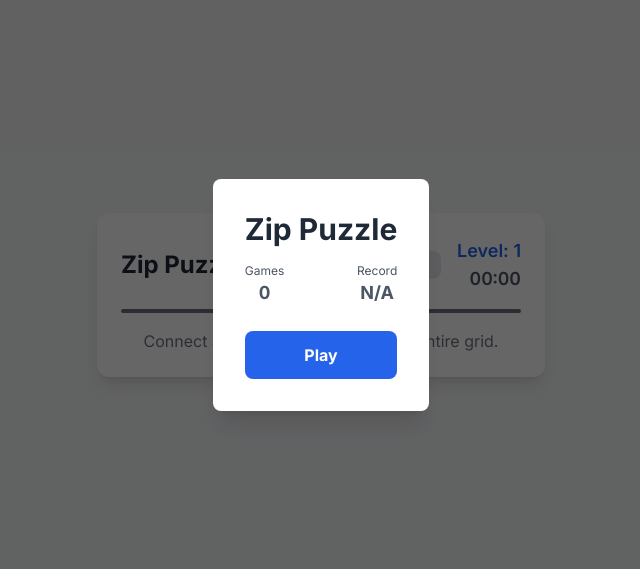
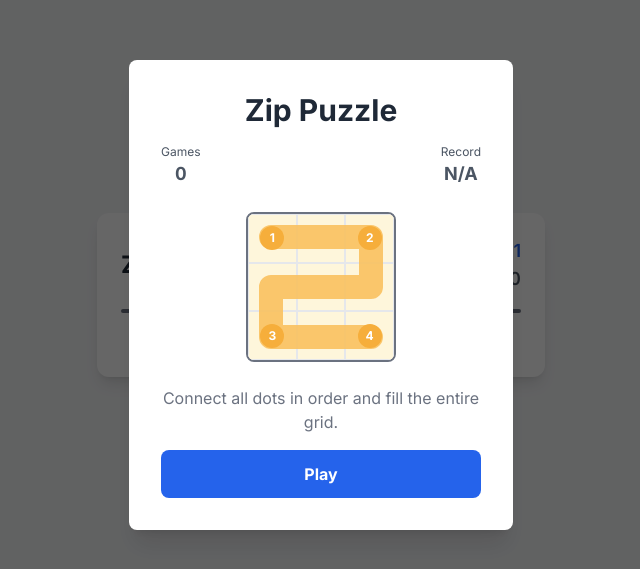
Before and after one commit to estevanmaito/zip, a plain HTML site: page index.html in a window 1280 px wide. Shown: the part 105-674 px from the top of the page, without its empty margins (319-959 px from the left). Drawn offline with nearby package versions, Linux system fonts and the light colour scheme.

Commit message:
create demo

```diff
--- a/index.html
+++ b/index.html
@@ -107,6 +107,57 @@
                     background: transparent;
                 }
             }
+            /* Demo grid styles */
+            .demo-grid-container {
+                display: grid;
+                grid-template-columns: repeat(3, 1fr);
+                grid-template-rows: repeat(3, 1fr);
+                width: 150px;
+                height: 150px;
+                margin: 0 auto;
+                position: relative;
+            }
+            .demo-grid-cell {
+                width: 100%;
+                height: 100%;
+                border: 1px solid #e5e7eb;
+                display: flex;
+                justify-content: center;
+                align-items: center;
+                position: relative;
+            }
+            .demo-grid-cell.path-middle {
+                background-color: #fef6db;
+            }
+            .demo-grid-cell .number-circle {
+                width: 1.5rem;
+                height: 1.5rem;
+                font-size: 0.75rem;
+                font-weight: 900;
+                z-index: 30;
+                position: relative;
+                background-color: #1f2937; /* gray-800 - default */
+                color: white;
+                border-radius: 9999px;
+                display: flex;
+                justify-content: center;
+                align-items: center;
+            }
+            .demo-grid-cell .number-circle.is-start,
+            .demo-grid-cell .number-circle.is-on-path {
+                background-color: #f6ae3b; /* blue-500 */
+            }
+            #demo-path-svg {
+                z-index: 20;
+            }
+            #demo-path-svg path {
+                stroke: #fac160;
+                stroke-width: 24;
+                stroke-linecap: round;
+                stroke-linejoin: round;
+                fill: none;
+                opacity: 0.9;
+            }
         </style>
     </head>
     <body
@@ -194,6 +245,89 @@
                         >
                     </p>
                 </div>
+
+                <!-- Demo Grid Illustration -->
+                <div class="mb-6 flex justify-center">
+                    <div class="relative w-[150px] h-[150px]">
+                        <div
+                            class="demo-grid-container bg-gray-50 border-2 border-gray-500 rounded-lg overflow-hidden"
+                        >
+                            <!-- Row 0 -->
+                            <div
+                                class="demo-grid-cell path-middle"
+                                data-demo-row="0"
+                                data-demo-col="0"
+                            >
+                                <span class="number-circle is-start is-on-path"
+                                    >1</span
+                                >
+                            </div>
+                            <div
+                                class="demo-grid-cell path-middle"
+                                data-demo-row="0"
+                                data-demo-col="1"
+                            ></div>
+                            <div
+                                class="demo-grid-cell path-middle"
+                                data-demo-row="0"
+                                data-demo-col="2"
+                            >
+                                <span class="number-circle is-on-path">2</span>
+                            </div>
+                            <!-- Row 1 -->
+                            <div
+                                class="demo-grid-cell path-middle"
+                                data-demo-row="1"
+                                data-demo-col="0"
+                            ></div>
+                            <div
+                                class="demo-grid-cell path-middle"
+                                data-demo-row="1"
+                                data-demo-col="1"
+                            ></div>
+                            <div
+                                class="demo-grid-cell path-middle"
+                                data-demo-row="1"
+                                data-demo-col="2"
+                            ></div>
+                            <!-- Row 2 -->
+                            <div
+                                class="demo-grid-cell path-middle"
+                                data-demo-row="2"
+                                data-demo-col="0"
+                            >
+                                <span class="number-circle is-on-path">3</span>
+                            </div>
+                            <div
+                                class="demo-grid-cell path-middle"
+                                data-demo-row="2"
+                                data-demo-col="1"
+                            ></div>
+                            <div
+                                class="demo-grid-cell path-middle"
+                                data-demo-row="2"
+                                data-demo-col="2"
+                            >
+                                <span class="number-circle is-on-path">4</span>
+                            </div>
+                        </div>
+                        <svg
+                            id="demo-path-svg"
+                            class="absolute top-0 left-0 w-full h-full pointer-events-none"
+                        >
+                            <path
+                                d="M 25 25 L 75 25 L 125 25 L 125 75 L 75 75 L 25 75 L 25 125 L 75 125 L 125 125"
+                            />
+                        </svg>
+                    </div>
+                </div>
+
+                <div class="mb-4 text-center">
+                    <p class="text-gray-500">
+                        Connect all dots in order and fill the entire grid.
+                    </p>
+                </div>
+
                 <button
                     id="play-btn"
                     class="w-full bg-blue-600 text-white font-bold py-3 px-4 rounded-lg hover:bg-blue-700 focus:outline-none focus:ring-2 focus:ring-offset-2 focus:ring-blue-500 transition-transform transform hover:scale-105"
```
